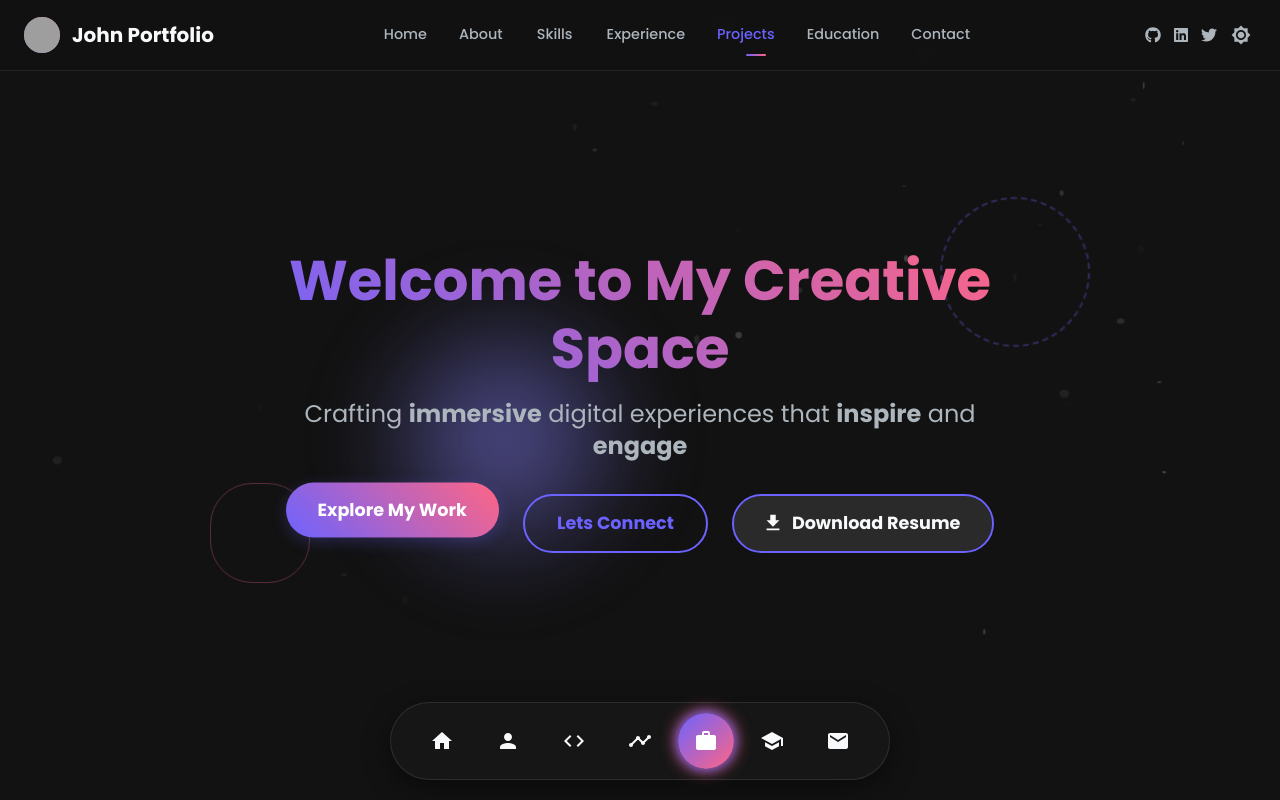
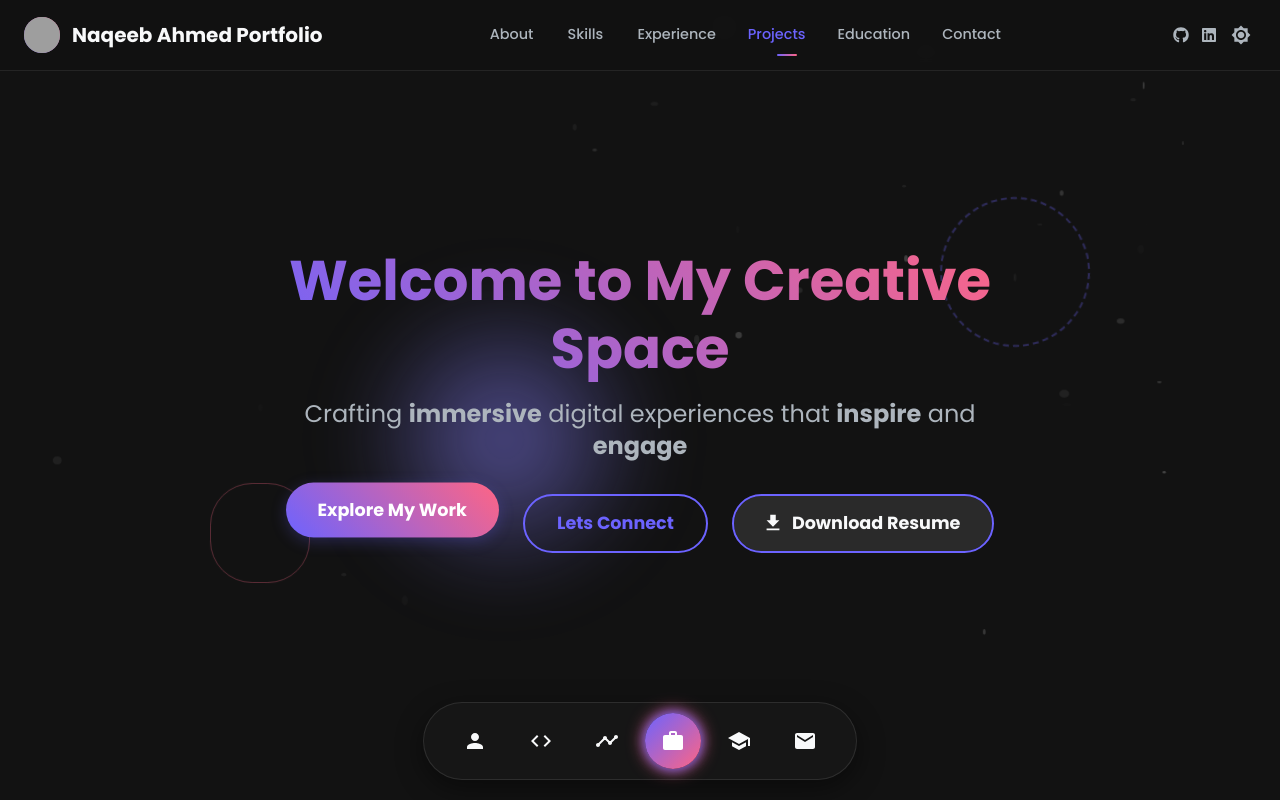
Before and after one commit to obaidullahuet/Portfolioi, a Next.js app: page / in a window 1280 px wide. Shown: the top 800 px of the page. Built offline with nearby package versions, Linux system fonts and the light colour scheme; grey boxes are pictures that could not be loaded.

Commit message:
Add My Data

```diff
--- a/src/app/components/BottomNav.tsx
+++ b/src/app/components/BottomNav.tsx
@@ -3,7 +3,7 @@
 import { Box, IconButton, Tooltip, useTheme } from '@mui/material';
 import { motion } from 'framer-motion';
 import {
-  Home as HomeIcon,
+  // Home as HomeIcon,
   Person,
   Work,
   Email,
@@ -41,7 +41,7 @@ export const BottomNav = () => {
   }, []);
 
   const navItems = [
-    { icon: <HomeIcon fontSize="medium" />, label: 'Home', href: '#home' },
+    // { icon: <HomeIcon fontSize="medium" />, label: 'Home', href: '#hero' },
     { icon: <Person fontSize="medium" />, label: 'About', href: '#about' },
     { icon: <Code fontSize="medium" />, label: 'Skills', href: '#skills' },
     { icon: <Timeline fontSize="medium" />, label: 'Experience', href: '#experience' },
--- a/src/app/components/Certifications.tsx
+++ b/src/app/components/Certifications.tsx
@@ -5,12 +5,11 @@ import { motion, useScroll, useTransform } from 'framer-motion';
 import { useRef } from 'react';
 import { useThemeContext } from '@/app/theme/ThemeProvider';
 import { FaCertificate, FaAward, FaGraduationCap } from 'react-icons/fa';
-import { SiGooglecloud,  SiAwslambda } from 'react-icons/si';
+import {  SiHtml5,  SiWordpress, SiMongodb, SiFlask, SiReact } from 'react-icons/si';
 
 export const Certifications = () => {
   const theme = useTheme();
   const { darkMode } = useThemeContext();
-  // const containerRef = useRef<HTMLDivElement>(null);
   const containerRef = useRef<HTMLElement>(null!);
   const { scrollYProgress } = useScroll({
     target: containerRef,
@@ -25,47 +24,58 @@ export const Certifications = () => {
   const certificationsData = [
     {
       id: 1,
-      title: "Google Cloud Professional Architect",
-      issuer: "Google Cloud",
+      title: "HTML, CSS, & JavaScript - Certification Course for Beginners",
+      issuer: "Udemy",
       date: "2023",
-      description: "Demonstrated expertise in designing and managing Google Cloud solutions.",
-      icon: <SiGooglecloud size={24} />,
-      color: "#4285F4",
-      skills: ["Cloud Architecture", "GCP", "Security", "Networking"],
-      verification: "https://google.com/certification"
+      description: "Comprehensive course covering the fundamentals of web development with HTML, CSS, and JavaScript.",
+      icon: <SiHtml5 size={24} />,
+      color: "#E44D26",
+      skills: ["HTML5", "CSS3", "JavaScript", "Web Development"],
+      verification: "https://ude.my/UC-c82abff4-8b55-4c5c-84f2-68cdad71b134/"
     },
     {
       id: 2,
-      title: "AWS Certified Solutions Architect",
-      issuer: "Amazon Web Services",
-      date: "2022",
-      description: "Validated technical expertise in designing distributed systems on AWS.",
-      icon: <SiAwslambda size={24} />,
-      color: "#FF9900",
-      skills: ["AWS", "Cloud Design", "Scalability", "Cost Optimization"],
-      verification: "https://aws.amazon.com/certification"
+      title: "WordPress Crash Course: Build any Website in Minutes!",
+      issuer: "Udemy",
+      date: "2023",
+      description: "Learned to quickly build professional websites using WordPress with themes and plugins.",
+      icon: <SiWordpress size={24} />,
+      color: "#21759B",
+      skills: ["WordPress", "CMS", "Website Building", "Themes"],
+      verification: "https://ude.my/UC-98d69993-efbb-440b-990f-aefb83e80909/"
     },
     {
       id: 3,
-      title: "Microsoft Certified: Azure Solutions Architect",
-      issuer: "Microsoft",
-      date: "2021",
-      description: "Proven ability to design and implement solutions on Microsoft Azure.",
-      icon: <SiGooglecloud size={24} />,
-      color: "#0078D4",
-      skills: ["Azure", "DevOps", "Infrastructure", "Security"],
-      verification: "https://microsoft.com/learn/certifications"
+      title: "PyMongo Essentials: Dive into MongoDB with Python",
+      issuer: "Udemy",
+      date: "2023",
+      description: "Mastered MongoDB database operations using Python's PyMongo driver.",
+      icon: <SiMongodb size={24} />,
+      color: "#47A248",
+      skills: ["MongoDB", "PyMongo", "NoSQL", "Python"],
+      verification: "https://www.udemy.com/certificate/UC-91a0ffc7-fb92-4a88-a1ef-98b1c834fb62/"
     },
     {
       id: 4,
-      title: "Certified Kubernetes Administrator",
-      issuer: "Cloud Native Computing Foundation",
-      date: "2020",
-      description: "Demonstrated the skills to maintain Kubernetes clusters in production.",
-      icon: <FaCertificate size={24} />,
-      color: "#326CE5",
-      skills: ["Kubernetes", "Containers", "Orchestration", "CI/CD"],
-      verification: "https://www.cncf.io/certification/cka/"
+      title: "Python And Flask Demonstrations Practice Course",
+      issuer: "Udemy",
+      date: "2023",
+      description: "Hands-on practice building web applications with Python and Flask framework.",
+      icon: <SiFlask size={24} />,
+      color: "#000000",
+      skills: ["Python", "Flask", "Web Framework", "Backend"],
+      verification: "https://www.udemy.com/certificate/UC-1f459e28-f959-4aab-9b05-1b8d30d28b31/"
+    },
+    {
+      id: 5,
+      title: "MERN Stack: All You Need to Know with Practical Project",
+      issuer: "Udemy",
+      date: "2023",
+      description: "Full-stack development using MongoDB, Express, React, and Node.js with a practical project.",
+      icon: <SiReact size={24} />,
+      color: "#61DAFB",
+      skills: ["MERN Stack", "React", "Node.js", "Full Stack"],
+      verification: "https://www.udemy.com/certificate/UC-edf438a7-115c-4e46-b164-a873478be3d9/"
     }
   ];
 
@@ -326,10 +336,10 @@ export const Certifications = () => {
                   }}
                 />
 
-                <Box className="cert-badge" sx={{ display: 'flex', flexDirection: 'column', height: '100%' }}>
+                <Box sx={{ display: 'flex', flexDirection: 'column', height: '100%' }}>
                   <Box sx={{ display: 'flex', gap: '20px', mb: 3 }}>
                     <motion.div
-
+                      // className="cert-badge"
                       style={{
                         flexShrink: 0,
                         transition: 'all 0.3s ease'
@@ -434,7 +444,7 @@ export const Certifications = () => {
                         }
                       }}
                     >
-                      Verify Certification
+                      View Certificate
                     </Button>
                   </motion.div>
                 </Box>
--- a/src/app/components/Contact.tsx
+++ b/src/app/components/Contact.tsx
@@ -35,9 +35,9 @@ const isInView = useInView(ref as RefObject<Element>, { once: true });
   ];
 
   const contactMethods = [
-    { icon: <FiMapPin size={24} />, title: "Location", info: "San Francisco, CA", color: theme.palette.primary.main },
-    { icon: <FiPhone size={24} />, title: "Phone", info: "+1 (555) 123-4567", color: theme.palette.secondary.main },
-    { icon: <FiMail size={24} />, title: "Email", info: "hello@example.com", color: "#6c63ff" },
+    { icon: <FiMapPin size={24} />, title: "Location", info: "9N, Gulberg II, Lahore, Pakistan", color: theme.palette.primary.main },
+    { icon: <FiPhone size={24} />, title: "Phone", info: "+92 307 6131070", color: theme.palette.secondary.main },
+    { icon: <FiMail size={24} />, title: "Email", info: "naqeebahmedsahi@gmail.com", color: "#6c63ff" },
   ];
 
   useEffect(() => {
--- a/src/app/components/Experience.tsx
+++ b/src/app/components/Experience.tsx
@@ -2,10 +2,10 @@
 
 import { Box, Typography, useTheme, Avatar, Chip, Button } from '@mui/material';
 import { motion, useScroll, useTransform } from 'framer-motion';
-import { useRef } from 'react';
+import { useRef, useState } from 'react';
 import { useThemeContext } from '@/app/theme/ThemeProvider';
 import { FaBriefcase, FaLaptopCode, FaChartLine } from 'react-icons/fa';
-import { SiGoogle } from 'react-icons/si';
+// import { SiGoogle } from 'react-icons/si';
 
 export const Experience = () => {
   const theme = useTheme();
@@ -16,6 +16,9 @@ export const Experience = () => {
     offset: ["start end", "end start"]
   });
 
+  // State for active filter
+  const [activeFilter, setActiveFilter] = useState<string | null>(null);
+
   // Scroll transformations for parallax effects
   const y = useTransform(scrollYProgress, [0, 1], ['0%', '20%']);
   const opacity = useTransform(scrollYProgress, [0, 0.8, 1], [1, 1, 0.2]);
@@ -24,48 +27,70 @@ export const Experience = () => {
   const experienceData = [
     {
       id: 1,
-      role: "Senior Software Engineer",
-      company: "Google",
-      period: "2022 - Present",
-      description: "Leading a team developing next-gen AI solutions for Google Cloud. Spearheaded optimization efforts that reduced latency by 40%.",
-      icon: <SiGoogle size={24} />,
-      color: "#4285F4",
-      skills: ["AI/ML", "Cloud Computing", "TensorFlow", "Kubernetes"],
+      role: "Mern Stack Job",
+      company: "Robotronics",
+      period: "Feb 2025 - Present",
+      description: "Developing and maintaining a SAAS-based e-learning platform similar to Udemy. Handling both the main website and admin dashboard. Implementing features for students to view lectures, take quizzes, and purchase courses. Building responsive UIs with Material UI and Tailwind CSS, and optimizing performance with Vite.",
+      icon: <FaLaptopCode size={24} />,
+      color: "#00C4CC",
+      skills: ["React", "Node.js", "Express", "MongoDB", "Material UI", "Tailwind CSS", "Vite", "Redux", "JWT", "REST API"],
       type: "Full-time"
     },
     {
       id: 2,
-      role: "Product Engineer",
-      company: "Microsoft",
-      period: "2020 - 2022",
-      description: "Developed core features for Office 365. Implemented real-time collaboration tools used by millions daily.",
-      icon: <SiGoogle size={24} />,
-      color: "#7FBA00",
-      skills: ["React", "TypeScript", "Node.js", "Azure"],
-      type: "Full-time"
+      role: "Mern Stack Intern",
+      company: "Robotronics",
+      period: "Nov 2024 - Feb 2025",
+      description: "Focused on developing the admin dashboard and backend systems for an e-learning platform. Implemented data visualization for user analytics, course management systems, and authentication flows. Worked extensively with MERN stack and Material UI components.",
+      icon: <FaLaptopCode size={24} />,
+      color: "#4DB6AC",
+      skills: ["React", "Node.js", "Express", "MongoDB", "Material UI", "JWT", "REST API"],
+      type: "Internship"
     },
-    {
-      id: 3,
-      role: "Cloud Solutions Architect",
-      company: "Amazon Web Services",
-      period: "2018 - 2020",
-      description: "Designed scalable cloud infrastructure for enterprise clients. Migrated 50+ legacy systems to AWS.",
-      icon: <SiGoogle size={24} />,
-      color: "#FF9900",
-      skills: ["AWS", "DevOps", "Terraform", "Docker"],
-      type: "Contract"
-    },
-    {
-      id: 4,
-      role: "Software Developer",
-      company: "Tech Startup",
-      period: "2016 - 2018",
-      description: "Built MVP for SaaS platform that was later acquired. Full-stack development with focus on scalability.",
-      icon: <FaLaptopCode size={24} />,
-      color: "#6C63FF",
-      skills: ["JavaScript", "Python", "PostgreSQL", "Redis"],
-      type: "Full-time"
-    }
+    // {
+    //   id: 3,
+    //   role: "Senior Software Engineer",
+    //   company: "Google",
+    //   period: "2022 - Present",
+    //   description: "Leading a team developing next-gen AI solutions for Google Cloud. Spearheaded optimization efforts that reduced latency by 40%.",
+    //   icon: <SiGoogle size={24} />,
+    //   color: "#4285F4",
+    //   skills: ["AI/ML", "Cloud Computing", "TensorFlow", "Kubernetes"],
+    //   type: "Full-time"
+    // },
+    // {
+    //   id: 4,
+    //   role: "Product Engineer",
+    //   company: "Microsoft",
+    //   period: "2020 - 2022",
+    //   description: "Developed core features for Office 365. Implemented real-time collaboration tools used by millions daily.",
+    //   icon: <SiGoogle size={24} />,
+    //   color: "#7FBA00",
+    //   skills: ["React", "TypeScript", "Node.js", "Azure"],
+    //   type: "Full-time"
+    // },
+    // {
+    //   id: 5,
+    //   role: "Cloud Solutions Architect",
+    //   company: "Amazon Web Services",
+    //   period: "2018 - 2020",
+    //   description: "Designed scalable cloud infrastructure for enterprise clients. Migrated 50+ legacy systems to AWS.",
+    //   icon: <SiGoogle size={24} />,
+    //   color: "#FF9900",
+    //   skills: ["AWS", "DevOps", "Terraform", "Docker"],
+    //   type: "Contract"
+    // },
+    // {
+    //   id: 6,
+    //   role: "Software Developer",
+    //   company: "Tech Startup",
+    //   period: "2016 - 2018",
+    //   description: "Built MVP for SaaS platform that was later acquired. Full-stack development with focus on scalability.",
+    //   icon: <FaLaptopCode size={24} />,
+    //   color: "#6C63FF",
+    //   skills: ["JavaScript", "Python", "PostgreSQL", "Redis"],
+    //   type: "Full-time"
+    // }
   ];
 
   const experienceTypes = [
@@ -73,6 +98,11 @@ export const Experience = () => {
     { icon: <FaLaptopCode />, name: "Contract", color: theme.palette.secondary.main },
     { icon: <FaChartLine />, name: "Internship", color: "#6C63FF" }
   ];
+
+  // Filter experience data based on active filter
+  const filteredExperience = activeFilter
+    ? experienceData.filter(exp => exp.type === activeFilter)
+    : experienceData;
 
   return (
     <Box
@@ -220,6 +250,32 @@ export const Experience = () => {
             marginBottom: '40px'
           }}
         >
+          <motion.div
+            whileHover={{ scale: 1.05 }}
+            whileTap={{ scale: 0.95 }}
+          >
+            <Button
+              onClick={() => setActiveFilter(null)}
+              startIcon={<FaBriefcase />}
+              sx={{
+                background: activeFilter === null
+                  ? `${theme.palette.primary.main}30`
+                  : `${theme.palette.primary.main}20`,
+                color: theme.palette.primary.main,
+                borderRadius: '12px',
+                padding: '8px 16px',
+                fontWeight: 600,
+                textTransform: 'none',
+                border: `1px solid ${theme.palette.primary.main}30`,
+                '&:hover': {
+                  background: `${theme.palette.primary.main}30`
+                }
+              }}
+            >
+              All
+            </Button>
+          </motion.div>
+
           {experienceTypes.map((type, i) => (
             <motion.div
               key={i}
@@ -227,9 +283,12 @@ export const Experience = () => {
               whileTap={{ scale: 0.95 }}
             >
               <Button
+                onClick={() => setActiveFilter(type.name)}
                 startIcon={type.icon}
                 sx={{
-                  background: `${type.color}20`,
+                  background: activeFilter === type.name
+                    ? `${type.color}30`
+                    : `${type.color}20`,
                   color: type.color,
                   borderRadius: '12px',
                   padding: '8px 16px',
@@ -256,7 +315,6 @@ export const Experience = () => {
           <motion.div
             style={{
               position: 'absolute',
-              // left: { xs: '10px', md: '50px' },
               top: 0,
               bottom: 0,
               width: '4px',
@@ -279,7 +337,7 @@ export const Experience = () => {
           </motion.div>
 
           {/* Experience items */}
-          {experienceData.map((exp, index) => (
+          {filteredExperience.map((exp, index) => (
             <motion.div
               key={exp.id}
               initial={{ opacity: 0, y: 50 }}
--- a/src/app/components/Header.tsx
+++ b/src/app/components/Header.tsx
@@ -6,10 +6,10 @@ import { useThemeContext } from '../theme/ThemeProvider';
 import Brightness4Icon from '@mui/icons-material/Brightness4';
 import Brightness7Icon from '@mui/icons-material/Brightness7';
 import { useState, useEffect, useRef } from 'react';
-import { FaGithub, FaLinkedin, FaTwitter } from 'react-icons/fa';
+import { FaGithub, FaLinkedin } from 'react-icons/fa';
 
 const navItems = [
-  { name: 'Home', href: '#home' },
+  // { name: 'Home', href: '#hero' },
   { name: 'About', href: '#about' },
   { name: 'Skills', href: '#skills' },
   { name: 'Experience', href: '#experience' },
@@ -121,7 +121,7 @@ export const Header = () => {
                 background: `linear-gradient(45deg, ${theme.palette.primary.main}, ${theme.palette.secondary.main})`,
               }}
             >
-              JP
+              NA
             </Avatar>
             <Typography
               variant="h6"
@@ -132,7 +132,7 @@ export const Header = () => {
                 display: { xs: 'none', sm: 'block' }
               }}
             >
-              John Portfolio
+              Naqeeb Ahmed Portfolio
             </Typography>
           </Box>
         </motion.div>
@@ -186,9 +186,9 @@ export const Header = () => {
         <Box sx={{ display: 'flex', alignItems: 'center', gap: '4px' }}>
           <Box sx={{ display: { xs: 'none', sm: 'flex' }, gap: '2px' }}>
             {[
-              { icon: <FaGithub size={16} />, url: "https://github.com" },
-              { icon: <FaLinkedin size={16} />, url: "https://linkedin.com" },
-              { icon: <FaTwitter size={16} />, url: "https://twitter.com" }
+              { icon: <FaGithub size={16} />, url: "https://github.com/NaqeebAhmedSahi" },
+              { icon: <FaLinkedin size={16} />, url: "https://www.linkedin.com/in/naqeeb-ahmed-sahi-4b5548310/" },
+              // { icon: <FaTwitter size={16} />, url: "https://twitter.com" }
             ].map((social, i) => (
               <IconButton
                 key={i}
--- a/src/app/components/education.tsx
+++ b/src/app/components/education.tsx
@@ -5,7 +5,7 @@ import { motion, useScroll, useTransform } from 'framer-motion';
 import { useRef } from 'react';
 import { useThemeContext } from '@/app/theme/ThemeProvider';
 import { FaGraduationCap, FaUniversity } from 'react-icons/fa';
-import { IoIosSchool } from 'react-icons/io';
+// import { IoIosSchool } from 'react-icons/io';
 
 export const Education = () => {
   const theme = useTheme();
@@ -24,33 +24,23 @@ export const Education = () => {
   const educationData = [
     {
       id: 1,
-      degree: "Master of Computer Science",
-      institution: "Stanford University",
-      year: "2020 - 2022",
-      description: "Specialized in Artificial Intelligence and Machine Learning. Completed thesis on Neural Network Optimization.",
+      degree: "Bachelor of Computer Science",
+      institution: "University of Engineering and Technology (UET) Lahore",
+      year: "2021 - 2024",
+      description: "Specialized in Computer Science with a focus on software development and algorithms. Gained practical experience in various programming languages and software engineering principles.",
       icon: <FaUniversity size={24} />,
       color: "#B7094C",
-      courses: ["Advanced ML", "Deep Learning", "Data Structures", "Cloud Computing"]
+      courses: ["Data Structures", "Algorithms", "Database Systems", "Operating Systems", "Software Engineering", "Artificial Intelligence"]
     },
     {
       id: 2,
-      degree: "Bachelor of Software Engineering",
-      institution: "MIT",
-      year: "2016 - 2020",
-      description: "Graduated with honors. Focused on Full Stack Development and System Architecture.",
+      degree: "FSc (Pre-Engineering)",
+      institution: "Punjab College Daska",
+      year: "2019 - 2021",
+      description: "Completed intermediate education with a focus on Mathematics, Physics, and Chemistry as part of the pre-engineering curriculum.",
       icon: <FaGraduationCap size={24} />,
       color: "#0091AD",
-      courses: ["Web Development", "Algorithms", "Database Systems", "Mobile Development"]
-    },
-    {
-      id: 3,
-      degree: "High School Diploma",
-      institution: "Phillips Academy",
-      year: "2012 - 2016",
-      description: "STEM focused curriculum with advanced placement in Computer Science and Mathematics.",
-      icon: <IoIosSchool size={24} />,
-      color: "#5C4D7D",
-      courses: ["AP Computer Science", "Calculus", "Physics", "Statistics"]
+      courses: ["Mathematics", "Physics", "Chemistry"]
     }
   ];
 
@@ -196,7 +186,6 @@ export const Education = () => {
           <motion.div
             style={{
               position: 'absolute',
-              // left: { xs: '10px', md: '50px' },
               top: 0,
               bottom: 0,
               width: '4px',
```
Also changed, not shown: 1 other file (tests, documents, lock files or other folders).
